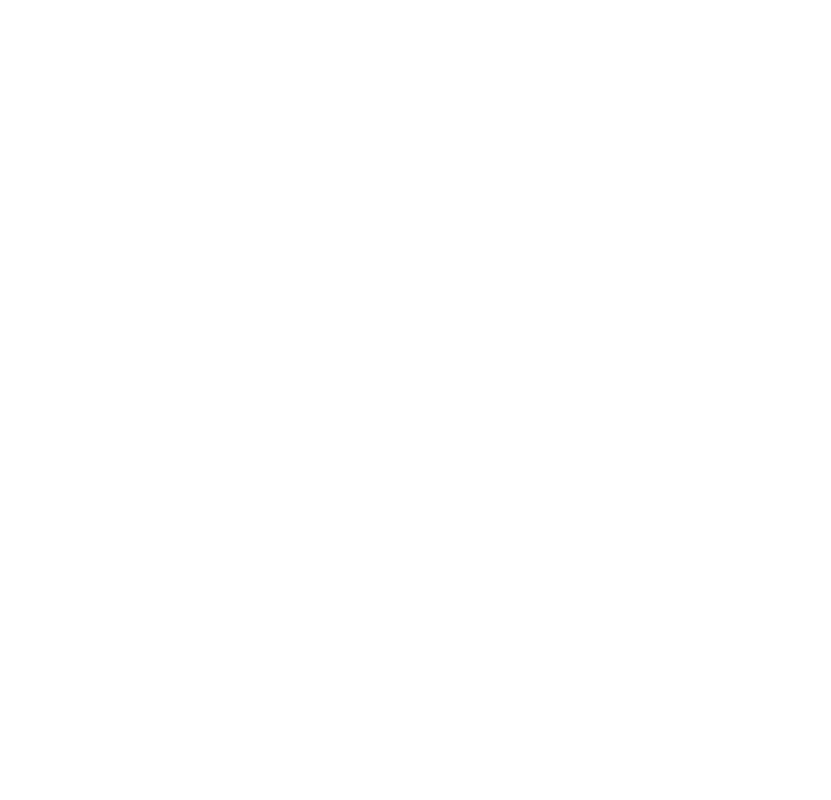
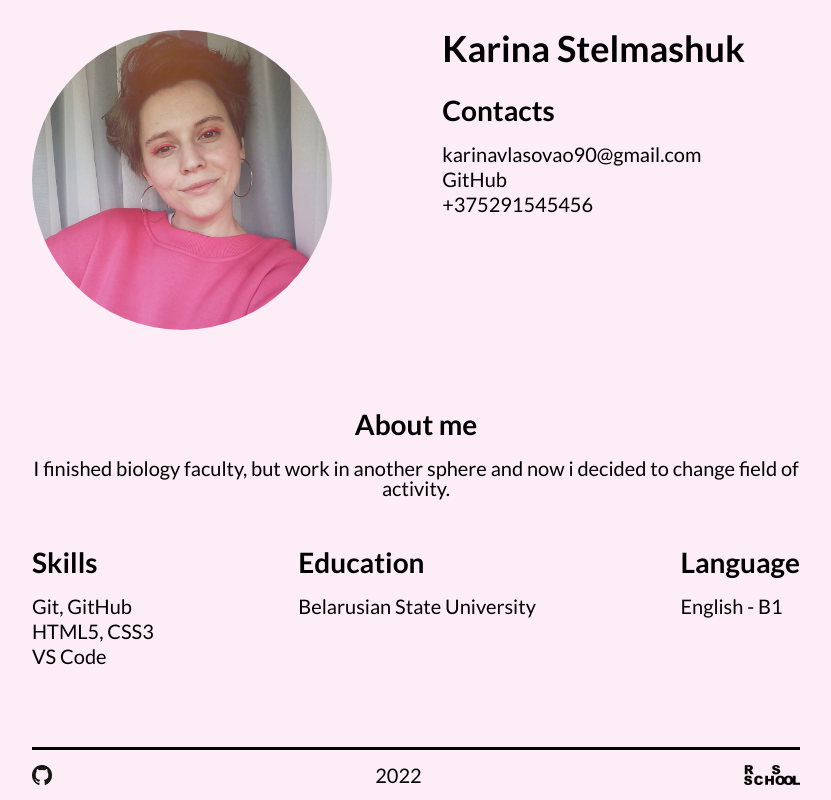
Before and after one commit to KarinaStelmashuk/rsschool-cv, a plain HTML site: page index.html in a window 1280 px wide. Shown: the whole page, without its empty margins (224-1055 px from the left). Drawn offline with Linux system fonts and the light colour scheme.

Commit message:
feat: add cv

```diff
--- a/index.html
+++ b/index.html
@@ -3,8 +3,63 @@
   <meta charset="UTF-8">
   <meta http-equiv="X-UA-Compatible" content="IE=edge">
   <meta name="viewport" content="width=device-width, initial-scale=1.0">
-  <title>Document</title>
+  <link href="https://fonts.googleapis.com/css2?family=Lato:wght@400;700&display=swap" rel="stylesheet">
+  <link rel="stylesheet" href="style.css">
+  <title>Karina Stelmashuk | rsschool-cv</title>
 </head>
 <body>
+  <header>
+    <div class="image_container">
+      <img src="./images/IMG_20220513_102429_105.jpg" alt="photo">
+    </div>
+    <div class="contacts_container">
+      <h1 class="name_text">Karina Stelmashuk</h1>
+      <h2 class="contacts_text">Contacts</h2>
+      <nav>
+        <ul class="contacts_list">
+          <li><a href="mailto:karinavlasovao90@gmail.com">karinavlasovao90@gmail.com</a></li>
+          <li><a target="_blank" href="https://github.com/KarinaStelmashuk">GitHub</a></li>
+          <li><a href="tel:+375291545456">+375291545456</a></li>
+        </ul>
+      </nav>
+    </div>
+  </header>
+  <main>
+    <div class="about_container">
+      <h2 class="about_text">About me</h2>
+      <p class="about_description">I finished biology faculty, but work in another sphere and now i decided to change field of activity.</p>
+    </div>
+    <div class="skills_container">
+      <h2 class="skills_text">Skills</h2>
+      <ul class="skills_list">
+        <li>Git, GitHub</li>
+        <li>HTML5, CSS3</li>
+        <li>VS Code</li>
+      </ul>
+    </div>
+    <div class="education_container">
+      <h2 class="education_text">Education</h2>
+      <p class="education_description">Belarusian State University</p>
+    </div>
+    <div class="language_container">
+      <h2 class="language_text">Language</h2>
+      <p class="language_description">English - B1</p>
+    </div>
+  </main>
+  <footer>
+    <div class="git_container">
+      <a href="https://github.com/KarinaStelmashuk" class="git_link" target="_blank">
+        <img class="git_img" src="./images/git.png" alt="my git">
+      </a>
+    </div>
+    <div class="year_container">
+      <span>2022</span>
+    </div>
+    <div class="school_container">
+      <a href="https://rs.school/js-stage0/" class="school_link" target="_blank">
+        <img src="./images/rs.png" alt="rsschool image" class="school_img">
+      </a>
+    </div>
+  </footer>
 </body>
 </html>
--- /dev/null
+++ b/reset.css
@@ -0,0 +1,43 @@
+html, body, div, span, applet, object, iframe,
+h1, h2, h3, h4, h5, h6, p, blockquote, pre,
+a, abbr, acronym, address, big, cite, code,
+del, dfn, em, img, ins, kbd, q, s, samp,
+small, strike, strong, sub, sup, tt, var,
+b, u, i, center,
+dl, dt, dd, ol, ul, li,
+fieldset, form, label, legend,
+table, caption, tbody, tfoot, thead, tr, th, td,
+article, aside, canvas, details, embed,
+figure, figcaption, footer, header, hgroup,
+menu, nav, output, ruby, section, summary,
+time, mark, audio, video {
+    margin: 0;
+    padding: 0;
+    border: 0;
+    font-size: 100%;
+    font: inherit;
+    vertical-align: baseline;
+}
+/* HTML5 display-role reset for older browsers */
+article, aside, details, figcaption, figure,
+footer, header, hgroup, menu, nav, section {
+    display: block;
+}
+body {
+    line-height: 1;
+}
+ol, ul {
+    list-style: none;
+}
+blockquote, q {
+    quotes: none;
+}
+blockquote:before, blockquote:after,
+q:before, q:after {
+    content: '';
+    content: none;
+}
+table {
+    border-collapse: collapse;
+    border-spacing: 0;
+}
--- a/style.css
+++ b/style.css
@@ -0,0 +1,90 @@
+@import url('./reset.css');
+
+body {
+  display: flex;
+  flex-wrap: wrap;
+  background-color: #fcedf7;
+  font-family: 'Lato', sans-serif;
+  width: 100vw;
+  justify-content: center;
+  font-size: 20px;
+}
+
+header, main, footer {
+  width: 60vw;
+  display: flex;
+  flex-wrap: wrap;
+  margin-top: 30px;
+  height: fit-content;
+}
+
+.image_container img {
+  height: 300px;
+  border-radius: 50%;
+}
+
+.image_container {
+  flex-grow: 2;
+}
+
+.contacts_container {
+  flex-grow: 1;
+}
+
+.contacts_container h1 {
+  font-weight: 700;
+  font-size: 36px;
+  margin-bottom: 30px;
+}
+
+h2 {
+  font-size: 28px;
+  font-weight: 800;
+  margin-bottom: 20px;
+}
+
+a {
+  text-decoration: none;
+  color: black;
+}
+
+a:hover {
+  color: rgb(118, 118, 118);
+}
+
+li {
+  margin-bottom: 5px;
+}
+
+main {
+  justify-content: space-between;
+  margin-top: 0;
+  margin-bottom: 50px;
+}
+
+.about_container {
+  width: 100%;
+  display: flex;
+  justify-content: center;
+  flex-wrap: wrap;
+  margin-bottom: 50px;
+}
+
+.about_description {
+  width: 100%;
+  text-align: center;
+}
+
+.school_container img, .git_container img {
+  height: 20px;
+}
+
+footer {
+  position: absolute;
+  bottom: 0;
+  height: 50px;
+  display: flex;
+  align-items: center;
+  justify-content: space-between;
+  border-top: 3px solid black;
+}
```
Also changed, not shown: images/IMG_20220513_102429_105.jpg (added), images/git.png (added), images/rs.png (added).
